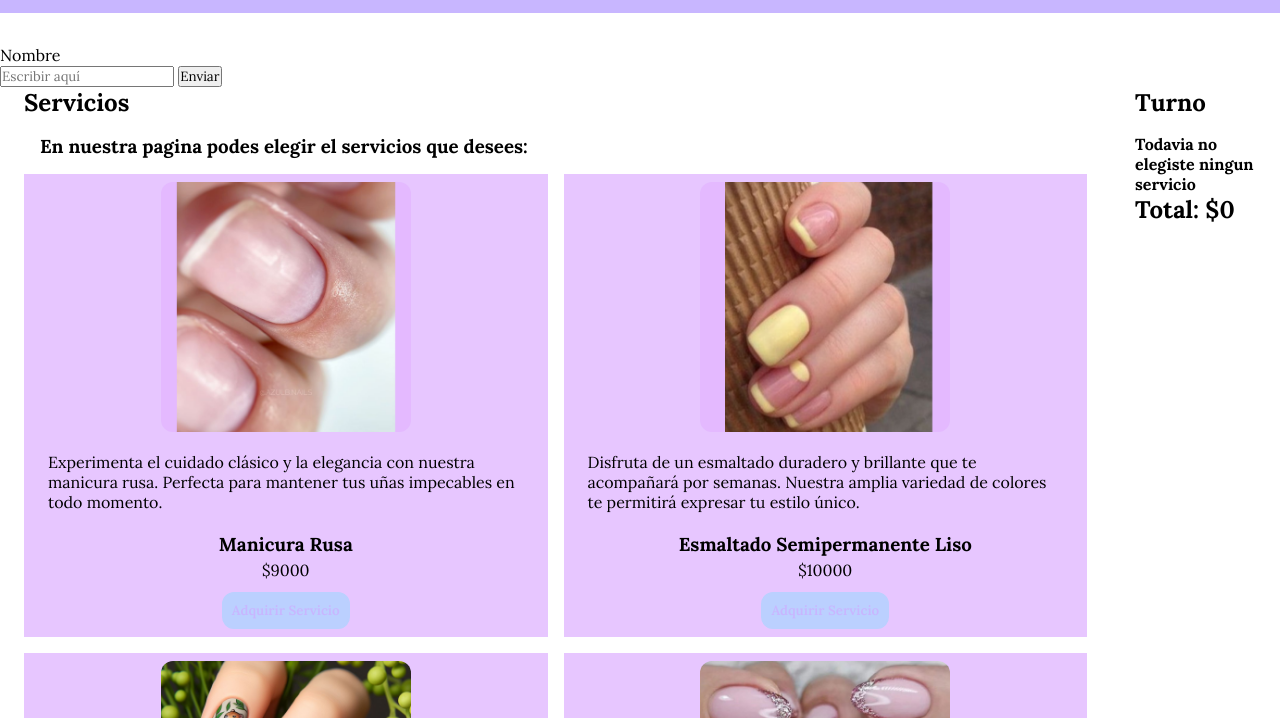
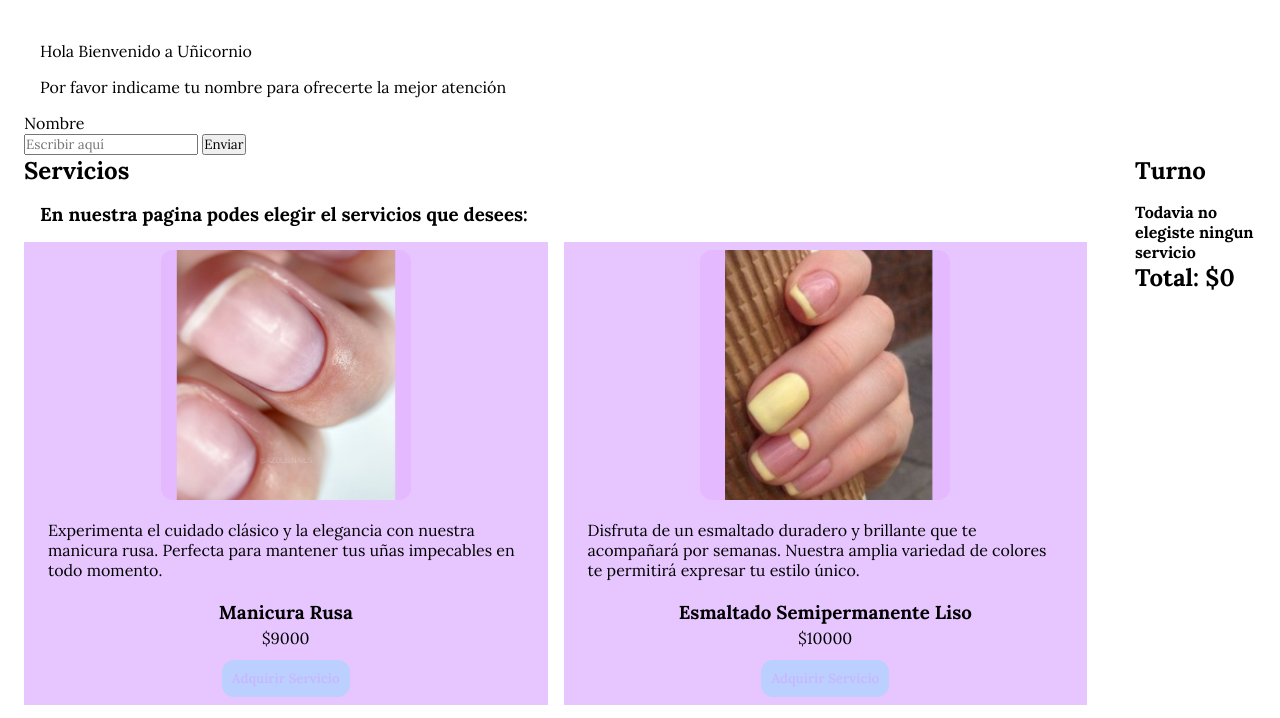
Before and after one commit to JoreBri/JS3, a plain HTML site: page index.html in a window 1280 px wide. Shown: the part 139-857 px from the top of the page. Drawn offline with Linux system fonts and the light colour scheme; a web font is replaced by a local one.

Commit message:
pedir nombre

```diff
--- a/estilo/estilo.css
+++ b/estilo/estilo.css
@@ -30,7 +30,7 @@ img {
     display: block;
 }
 
-h1, h2, h3, h4, h5, h6 {
+h1, h2, h3, h4, h5, h6, p {
     font-family: "Lora", serif;
     font-optical-sizing: auto;
     font-weight: weight;
--- a/index.html
+++ b/index.html
@@ -11,12 +11,21 @@
             <a class="link" href="./index.html"><img class="logo" src="./img/fondo.jpg" alt="logo"></a>
             <h1>Uñicornio </h1>
         </div>
-        <div class="pedirNombre" id="pedirNombre">
-            <p>Por favor indicame tu nombre para ofrecerte la mejor atención</p>
-        </div>
+
     </header>
     <main class="main">
+        <section class="contenedor">
+            <div>
+                <p class="tituloPrincipal texto">
+                    Hola Bienvenido a Uñicornio
+                </p>
+            </div>
+        </section>
         <!--Abre cuadro de nombre-->
+        <section class="contenedor">
+            <div class="pedirNombre" id="pedirNombre">
+                <p class="texto">Por favor indicame tu nombre para ofrecerte la mejor atención</p>
+            </div>
             <section class="contenedorInformacion" data-aos="flip-right">
                 <form id="formulario" class="contenidoNombre">
                     <label for="Nombre">
@@ -27,6 +36,7 @@
                     </label>
                     <button type="button" id="enviar">Enviar</button>
                 </form>
+            </section>
         </section>
         <!--Cierra cuadro nombre-->
         <!--Abre servicios y carrito-->
--- a/js/main.js
+++ b/js/main.js
@@ -1,3 +1,15 @@
+document.addEventListener("DOMContentLoaded", function() {
+    document.getElementById("enviar").addEventListener("click", function() {
+        // Obtiene el valor del input
+        var nombre = document.getElementById("Nombre").value;
+
+        // Actualiza el título de la página
+        document.tituloPrincipal = "Hola, " + nombre + "Buenvenido a Uñicornio!";
+    });
+});
+
+
+
 const carrito = [];
 
 const servicios =[
```
Lines whose indentation alone changed are shown as unchanged.
